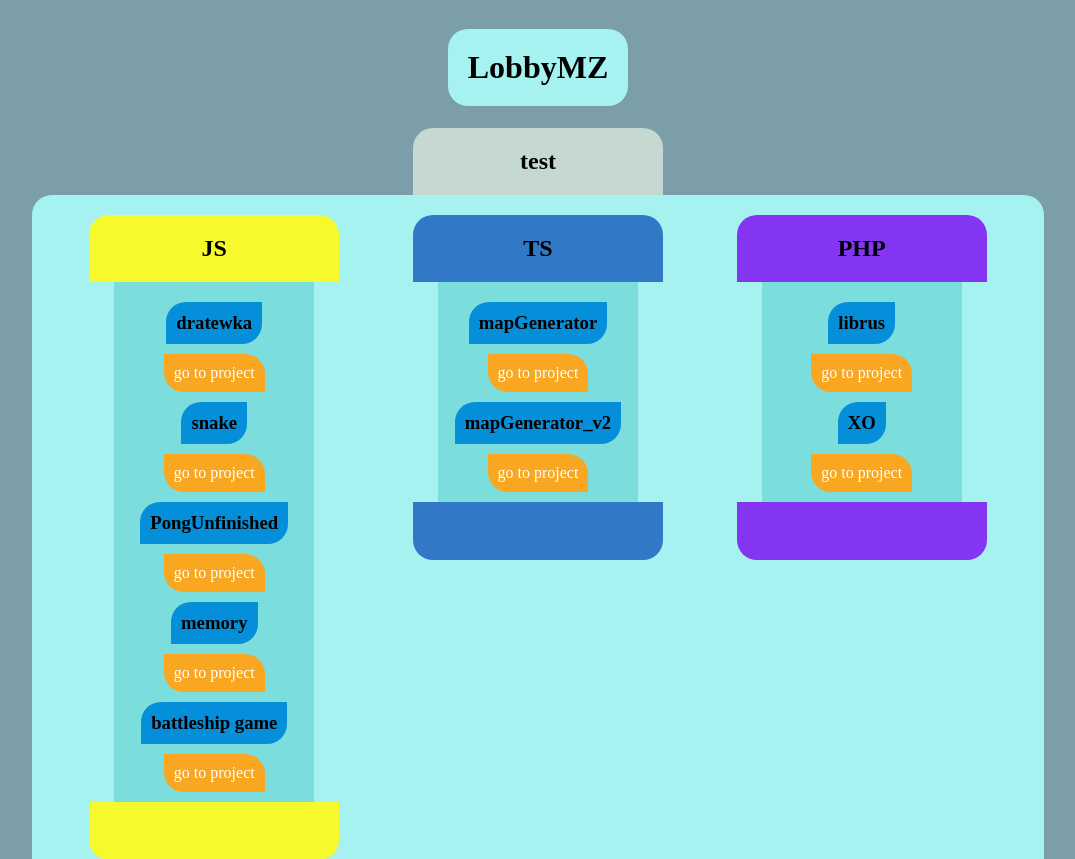
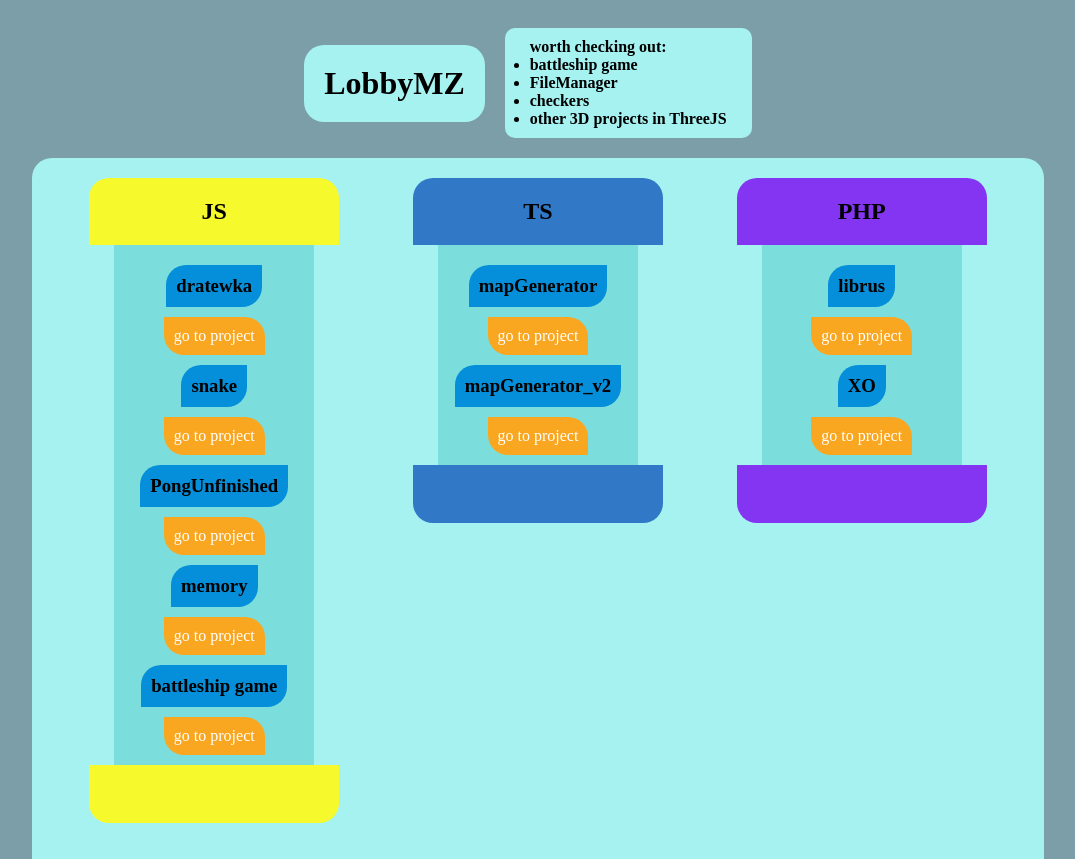
Before and after one commit to MikolajZasko/lobbymz.ct8, a PHP site: page / in a window 1280 px wide. Shown: the top 859 px of the page, without its empty margins (102-1177 px from the left). Run offline with PHP 8.4, Linux system fonts and the light colour scheme.

Commit message:
added woth checking out box

```diff
--- a/lobbymz.ct8.pl/public_html/index.css
+++ b/lobbymz.ct8.pl/public_html/index.css
@@ -86,6 +86,12 @@ h4 {
     align-items: center;
 }
 
+.container_row {
+    display: flex;
+    flex-direction: row;
+    align-items: center;
+}
+
 .projectDescription {
     background-color: rgb(5, 142, 217);
     border-radius: 20px 0;
@@ -105,3 +111,13 @@ h4 {
     background-color: rgb(221, 252, 116);
     color: black;
 }
+
+#worth_box {
+    margin: 20px;
+    padding: 10px 25px;
+    border-radius: 10px;
+
+    background-color: #a6f2f1;
+
+    font-weight: bold;
+}
--- a/lobbymz.ct8.pl/public_html/index.html
+++ b/lobbymz.ct8.pl/public_html/index.html
@@ -11,8 +11,17 @@
 </head>
 
 <body>
-    <h1>LobbyMZ</h1>
-    <h2>test</h2>
+    <div class="container_row">
+        <h1>LobbyMZ</h1>
+        <ul id="worth_box">
+            <th>worth checking out:</th>
+            <li>battleship game</li>
+            <li>FileManager</li>
+            <li>checkers</li>
+            <li>other 3D projects in ThreeJS</li>
+        </ul>
+    </div>
+
     <div id="main"></div>
     </div>
 </body>
```
